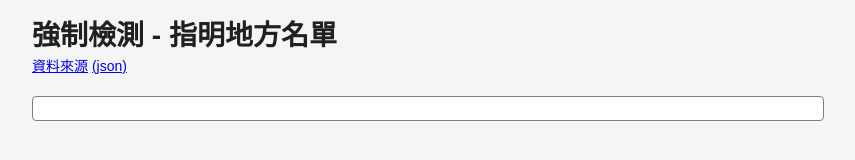
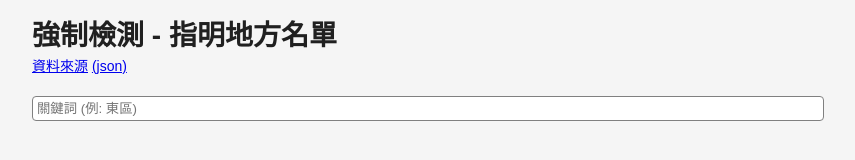
Before and after one commit to mb09/virus_building_map, a plain HTML site: page index.html in a window 1280 px wide. Shown: the whole page, without its empty margins (212-1067 px from the left). Drawn offline with Linux system fonts and the light colour scheme; no server answers.

Commit message:
removed form tag in html

```diff
--- a/index.html
+++ b/index.html
@@ -17,11 +17,9 @@
             </p>
         </header>
         <main>
-            <form>
-                <input type="text" name="filter" id="filter" class="filter" list="suggestions">
+                <input placeholder="關鍵詞 (例: 東區)" type="text" name="filter" id="filter" class="filter" list="suggestions">
                 <datalist id="suggestions">
                 </datalist>
-            </form>
             <ul id="building_list"></ul>
         </main>
     </div>
--- a/virus_crawler.js
+++ b/virus_crawler.js
@@ -56,7 +56,6 @@ const crawlList = async() =>{
 }
 
 const updateFilter = (e)=>{
-    console.log(e.target.value);
     // console.log(buildings[0].innerText);
     buildings.forEach(building => {
         if(building.innerText.includes(e.target.value)){
```
